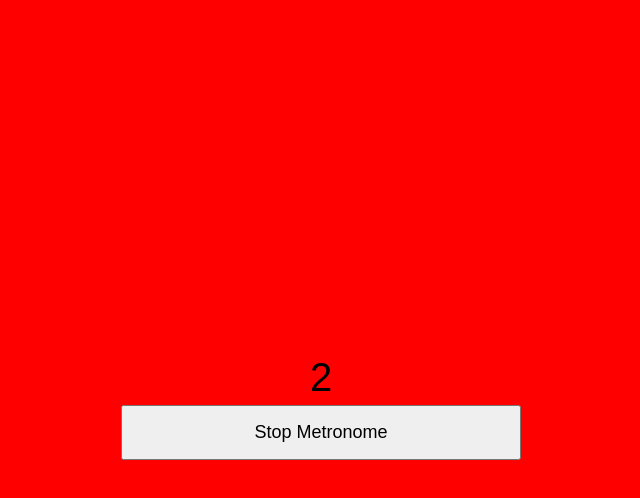
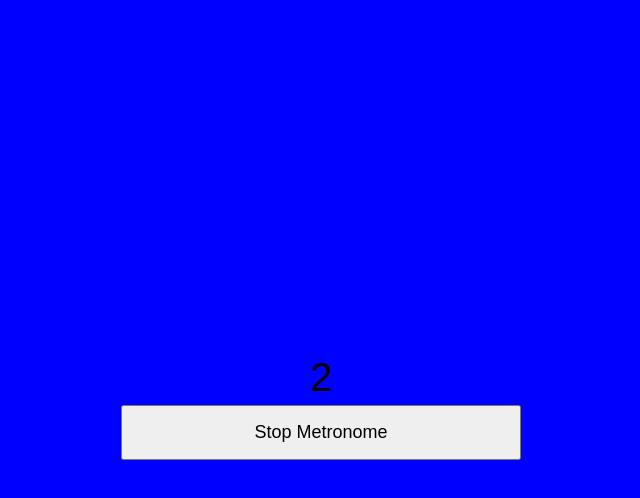
Before and after one commit to gutiefive/RedGreenNome, a plain HTML site: page index.html in a window 1280 px wide. Both pictures are taken after a click on the button "Start Metronome". Shown: the whole page, without its empty margins (319-959 px from the left). Drawn offline with Linux system fonts and the light colour scheme.

Commit message:
Update index.html

```diff
--- a/index.html
+++ b/index.html
@@ -3,7 +3,7 @@
 <head>
     <meta charset="UTF-8">
     <meta name="viewport" content="width=device-width, initial-scale=1.0">
-    <title>Simple Metronome</title>
+    <title>Accurate Metronome</title>
     <style>
         body {
             height: 100vh;
@@ -38,7 +38,7 @@
         .count-display {
             font-size: 40px;
             margin-top: 20px;
-            display: none; /* Initially hidden */
+            display: none;
         }
     </style>
 </head>
@@ -83,14 +83,31 @@
 
         let interval;
         let beatCount = 0;
+        let timeSignature = 4;  // Default to 4/4 time signature
+
+        const colors = {
+            1: 'green',
+            2: 'blue',
+            3: 'orange',
+            4: 'purple'
+        };
+
+        function runMetronome() {
+            beatCount = (beatCount % timeSignature) + 1;
+            countDisplay.textContent = beatCount;
+            document.body.style.backgroundColor = colors[beatCount];
+
+            // Set the next interval based on BPM
+            interval = setTimeout(runMetronome, intervalTime);
+        }
+
+        let intervalTime = 0;  // Stores the interval time between beats
 
         // Start Metronome
         startButton.addEventListener('click', () => {
-            if (interval) clearInterval(interval);
-
             const bpm = parseInt(bpmSelect.value);
-            const intervalTime = (60 / bpm) * 1000;
-            const timeSignature = parseInt(timeSignatureSelect.value);
+            intervalTime = (60 / bpm) * 1000; // milliseconds per beat
+            timeSignature = parseInt(timeSignatureSelect.value);  // Get the time signature
 
             // Hide dropdowns and show the count display
             dropdowns.style.display = 'none';
@@ -98,21 +115,16 @@
             startButton.style.display = 'none';
             stopButton.style.display = 'block';
 
-            interval = setInterval(() => {
-                beatCount = (beatCount % timeSignature) + 1;
-                countDisplay.textContent = beatCount;
+            // Set initial values
+            beatCount = 0;
 
-                if (beatCount === 1) {
-                    document.body.style.backgroundColor = 'green';
-                } else {
-                    document.body.style.backgroundColor = 'red';
-                }
-            }, intervalTime);
+            // Start metronome
+            interval = setTimeout(runMetronome, intervalTime);
         });
 
         // Stop Metronome
         stopButton.addEventListener('click', () => {
-            clearInterval(interval);
+            clearTimeout(interval);
             document.body.style.backgroundColor = 'white'; // Reset background
             countDisplay.style.display = 'none'; // Hide the count display
             dropdowns.style.display = 'block'; // Show the dropdowns again
```
